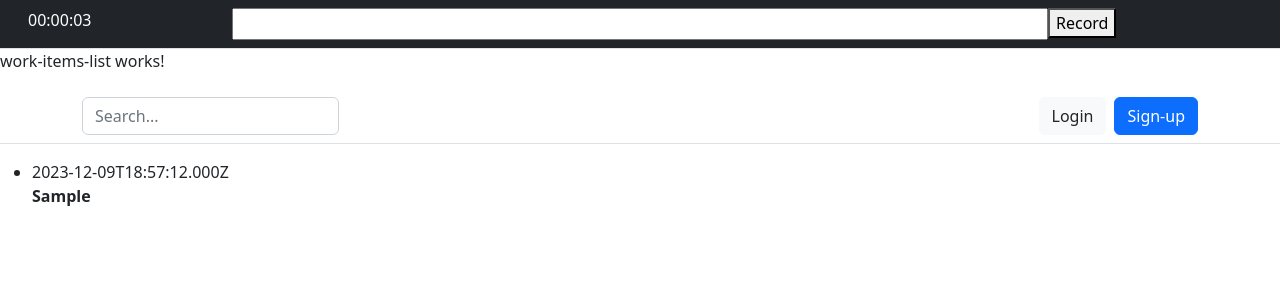
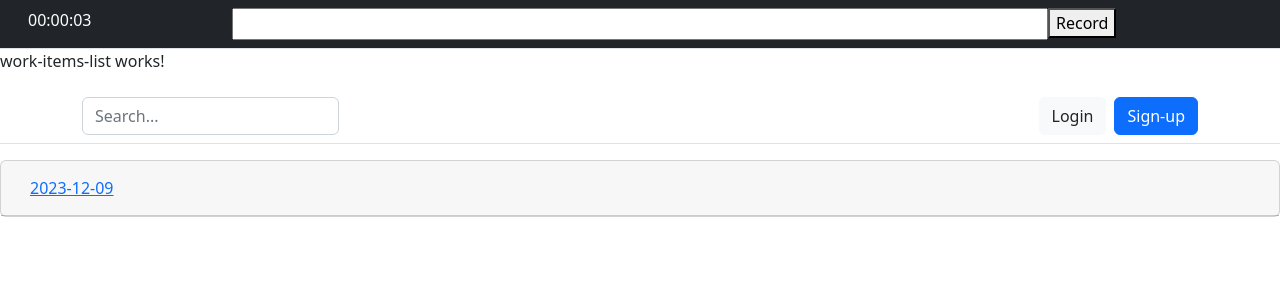
Before and after one commit to ProgramX-NPledger/Clock, an Angular app in the folder TraaDyLiooar/: page / in a window 1280 px wide. Both pictures are taken after typing "Sample" into the empty fields and a click on the button "Record". Shown: the top 300 px of the page. Built offline with nearby package versions, Linux system fonts and the light colour scheme.

Commit message:
Got accordian to bind to array, not yet displaying child items

```diff
--- /dev/null
+++ b/TraaDyLiooar/src/app/_models/groupedWorkItems.ts
@@ -0,0 +1,11 @@
+/*
+    Represents a work items, grouped by date
+*/
+
+import { WorkItem } from "./workItem";
+
+export interface GroupedWorkItems {
+    friendlyDate: string;
+    key: string;
+    workItems: WorkItem[]
+}
--- a/TraaDyLiooar/src/app/app.module.ts
+++ b/TraaDyLiooar/src/app/app.module.ts
@@ -8,6 +8,7 @@ import { HeaderComponent } from './header/header.component';
 import { FormsModule } from '@angular/forms';
 import { SecondsToDateTimePipe } from './seconds-to-date-time.pipe';
 import { WorkItemsListComponent } from './work-items-list/work-items-list.component';
+import { AccordionModule } from 'ngx-bootstrap/accordion';
 
 @NgModule({
   declarations: [
@@ -20,7 +21,8 @@ import { WorkItemsListComponent } from './work-items-list/work-items-list.compon
     BrowserModule,
     AppRoutingModule,
     BrowserAnimationsModule,
-    FormsModule
+    FormsModule,
+    AccordionModule.forRoot()
   ],
   providers: [],
   bootstrap: [AppComponent]
--- a/TraaDyLiooar/src/app/work-items-list/work-items-list.component.html
+++ b/TraaDyLiooar/src/app/work-items-list/work-items-list.component.html
@@ -12,8 +12,8 @@
     </div>
   </div>
 
-  <ul *ngFor="let workItem of workItems">
-    <li>
-      {{workItem.startedTimeStamp}}<br />
-      <strong>{{workItem.title}}</strong></li>
-  </ul>
+  <accordion>
+    <accordion-group *ngFor="let workItemsByDay of getWorkItemsByDay()" [heading]="workItemsByDay.friendlyDate">
+      <p>etc.</p>
+    </accordion-group>
+  </accordion>
--- a/TraaDyLiooar/src/app/work-items-list/work-items-list.component.ts
+++ b/TraaDyLiooar/src/app/work-items-list/work-items-list.component.ts
@@ -1,5 +1,6 @@
 import { Component, Input } from '@angular/core';
 import { WorkItem } from '../_models/workItem';
+import { GroupedWorkItems } from '../_models/groupedWorkItems';
 
 @Component({
   selector: 'app-work-items-list',
@@ -8,5 +9,36 @@ import { WorkItem } from '../_models/workItem';
 })
 export class WorkItemsListComponent {
   @Input() workItems: WorkItem[] = [];
+  lastGroupedWorkItems: Array<any> = [];
 
+
+  // get dates
+  getWorkItemsByDay() {
+    var grouped:Array<GroupedWorkItems> = [];
+    this.workItems.forEach(workItem => {
+      const friendlyDate = this.getFriendlyDate(workItem.startedTimeStamp);
+      let matchingGroupedWorkItem: GroupedWorkItems | undefined = grouped.find((obj)=> {
+        let friendlyDate=this.getFriendlyDate(workItem.startedTimeStamp);
+        return obj.key==friendlyDate;
+      })
+      if (!matchingGroupedWorkItem) {
+        let matchingGroupedWorkItem = {
+          friendlyDate: friendlyDate,
+          key: friendlyDate,
+          workItems:  []
+        }
+        grouped.push(matchingGroupedWorkItem);
+      }
+      if (matchingGroupedWorkItem) {
+        matchingGroupedWorkItem.workItems.push(workItem);
+      }
+    });
+    return grouped;
+  }
+
+  getFriendlyDate(dateDef:any) : string {
+    const date = dateDef as unknown as string;
+    const dateAsString = date.split('T')[0]
+    return dateAsString;
+  }
 }
```
Also changed, not shown: TraaDyLiooar/package.json (line endings or trailing spaces).
